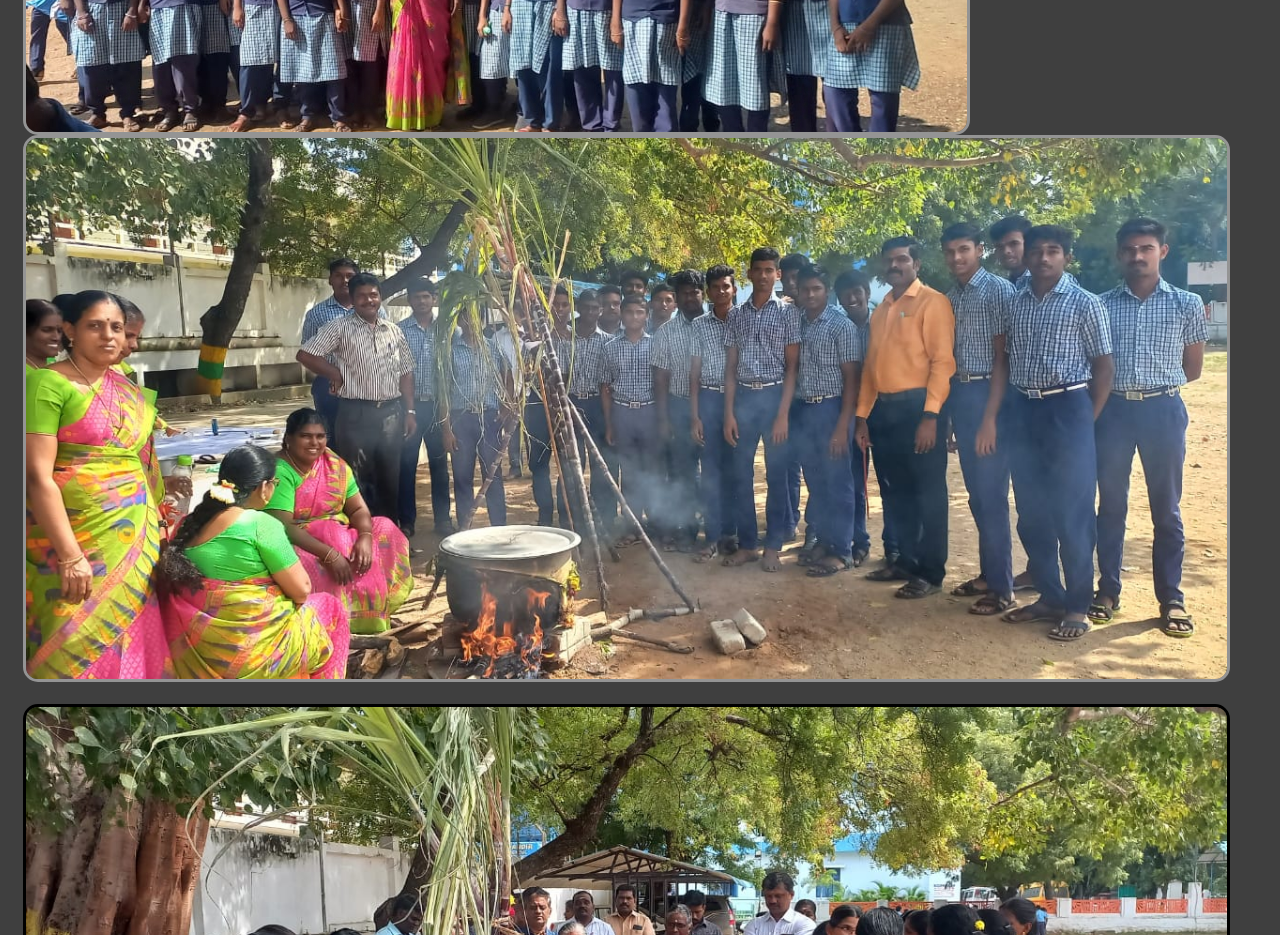
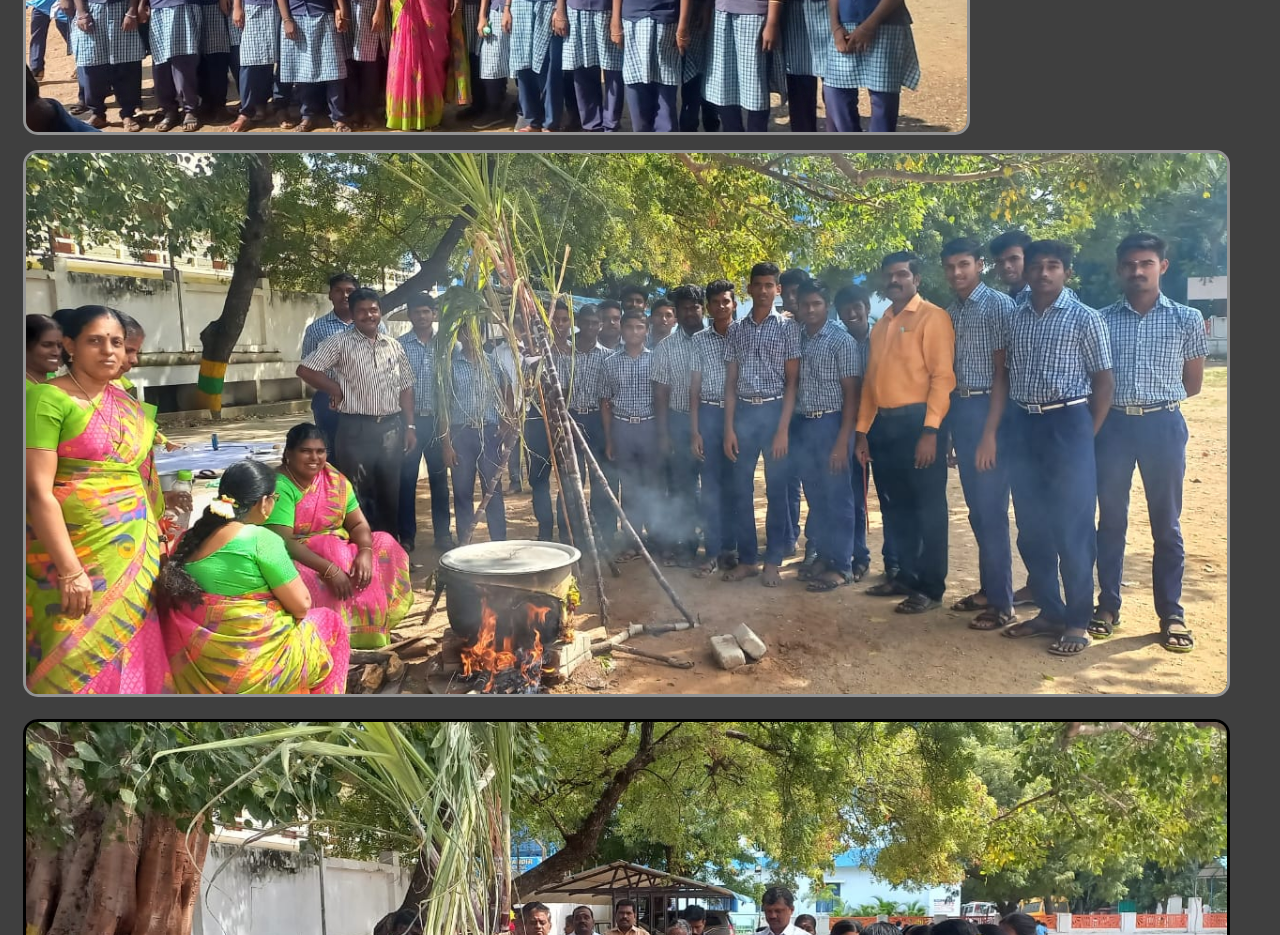
Before and after one commit to NaveenDanielYT/mobile-batchof2023, a plain HTML site: page index.html in a window 1280 px wide. Shown: the part 1820-2755 px from the top of the page. Drawn offline with Linux system fonts and the light colour scheme.

Commit message:
Update style.css

```diff
--- a/style.css
+++ b/style.css
@@ -75,6 +75,7 @@ body{
     display: hidden;
     position: static;
     float: center;
+    margin-top:15px;
     max-width: 95%;
     height: auto;
 }
@@ -104,7 +105,7 @@ body{
     border-radius: 15px;
     text-align: center;
     max-width:100%;
-    font-family: 'Roboto', sans-serif;;
+    font-family: 'Roboto', sans-serif;
     font-weight: 200;
     color: white;
     float: none;
```
